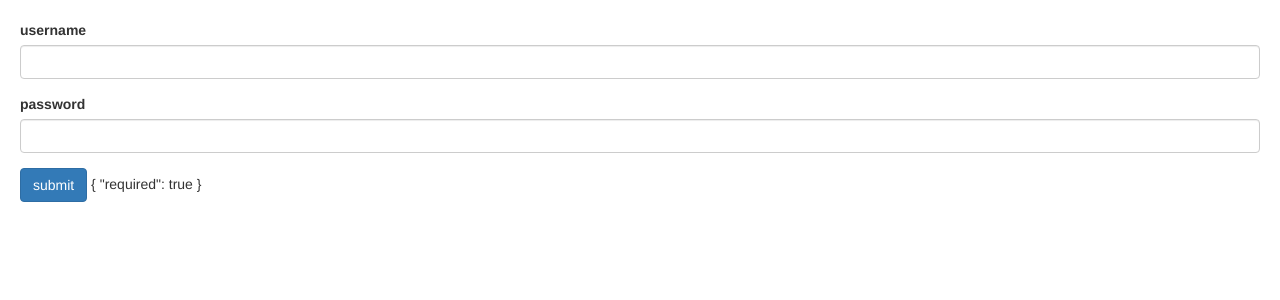
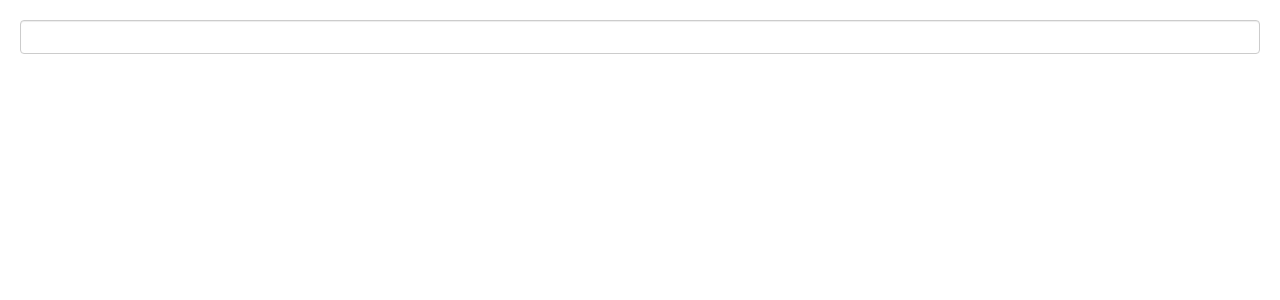
Before and after one commit to Goutham876/Angular, an Angular app: page / in a window 1280 px wide. Shown: the top 300 px of the page. Built offline with nearby package versions, Linux system fonts and the light colour scheme.

Commit message:
FormArray

```diff
--- a/src/app/app.component.html
+++ b/src/app/app.component.html
@@ -1 +1 @@
-<signup-form></signup-form>
+<new-course-form></new-course-form>
--- a/src/app/app.module.ts
+++ b/src/app/app.module.ts
@@ -10,6 +10,7 @@ import { AppComponent } from './app.component';
 import { FavoriteComponent } from './favorite/favorite.component';
 import { ContactFormComponent } from './contact-form/contact-form.component';
 import { SignupFormComponent } from './signup-form/signup-form.component';
+import { NewCourseFormComponent } from './new-course-form/new-course-form.component';
 
 
 @NgModule({
@@ -19,7 +20,8 @@ import { SignupFormComponent } from './signup-form/signup-form.component';
     SummaryPipe,
     FavoriteComponent,
     ContactFormComponent,
-    SignupFormComponent
+    SignupFormComponent,
+    NewCourseFormComponent
     ],
   imports: [
     BrowserModule,
--- /dev/null
+++ b/src/app/new-course-form/new-course-form.component.html
@@ -0,0 +1,15 @@
+<form>
+  <input
+  type="text"
+  class="form-control"
+  (keyup.enter)="addTopic(topic)"
+  #topic >
+  <ul class="list-group">
+    <li
+      *ngFor="let topic of topics.controls"
+      (click)="removeTopic(topic)"
+      class="list-group-item">
+      {{ topic.value }}
+    </li>
+  </ul>
+</form>
--- /dev/null
+++ b/src/app/new-course-form/new-course-form.component.ts
@@ -0,0 +1,27 @@
+import { FormGroup, FormArray, FormControl } from '@angular/forms';
+import { Component } from '@angular/core';
+
+@Component({
+  selector: 'new-course-form',
+  templateUrl: './new-course-form.component.html',
+  styleUrls: ['./new-course-form.component.css']
+})
+export class NewCourseFormComponent {
+  form = new FormGroup({
+    topics : new FormArray([])
+  });
+
+  removeTopic(topic: FormControl) {
+     let index = this.topics.controls.indexOf(topic);
+     this.topics.removeAt(index);
+  }
+
+  get topics() {
+    return this.form.get('topics') as FormArray;
+  }
+
+  addTopic(topic : HTMLInputElement) {
+    this.topics.push(new FormControl(topic.value));
+    topic.value = '';
+  }
+}
--- a/src/app/signup-form/signup-form.component.html
+++ b/src/app/signup-form/signup-form.component.html
@@ -1,4 +1,8 @@
-<form [formGroup]="form">
+<form [formGroup]="form" (ngSubmit)="login()">
+  <div *ngIf="form.errors" class="alert alert-danger">
+    invalid username or password!
+  </div>
+  <div formGroupName="account">
     <div class="form-group">
       <label for="username">username</label>
       <input
@@ -6,12 +10,11 @@
       type="text"
       id="username"
       class="form-control">
-    <div *ngIf="username.pending">checking for uniqueness...</div>
+<!--<div *ngIf="username.pending">checking for uniqueness...</div>
       <div *ngIf="username.touched && form.get('username').invalid" class="alert alert-danger">
         <div *ngIf="username.errors.required">username required!</div>
         <div *ngIf="username.errors.shouldBeUnique">username already taken.</div>
-      <div *ngIf="username.errors.minlength">username should be minimum of {{username.errors.minlength.requiredLength}} char</div>
-    </div>
+      </div>-->
     </div>
     <div class="form-group">
       <label for="password">password</label>
@@ -21,6 +24,7 @@
       id="password"
       class="form-control">
   </div>
+</div>
   <button class="btn btn-primary">submit</button>
   {{username.errors | json}}
 </form>
--- a/src/app/signup-form/signup-form.component.ts
+++ b/src/app/signup-form/signup-form.component.ts
@@ -9,14 +9,18 @@ import { UsernameValidators } from './username.validators';
 })
 export class SignupFormComponent {
   form = new FormGroup({
-    username : new FormControl('',[
-      Validators.required,
-      Validators.minLength(5),
-      UsernameValidators.cannotContainSpace
-    ],UsernameValidators.shouldBeUnique),
-    password : new FormControl('',Validators.required)
+    account : new FormGroup({
+      username : new FormControl(''),
+      password : new FormControl('')
+    })
   });
+
+  login() {
+    this.form.setErrors({
+      invalidLogin : true
+    });
+  }
   get username() {
-    return this.form.get('username');
+    return this.form.get('account.username');
   }
 }
```
Also changed, not shown: src/app/new-course-form/new-course-form.component.css (added), 1 other file (tests, documents, lock files or other folders). Lines whose indentation alone changed are shown as unchanged.
